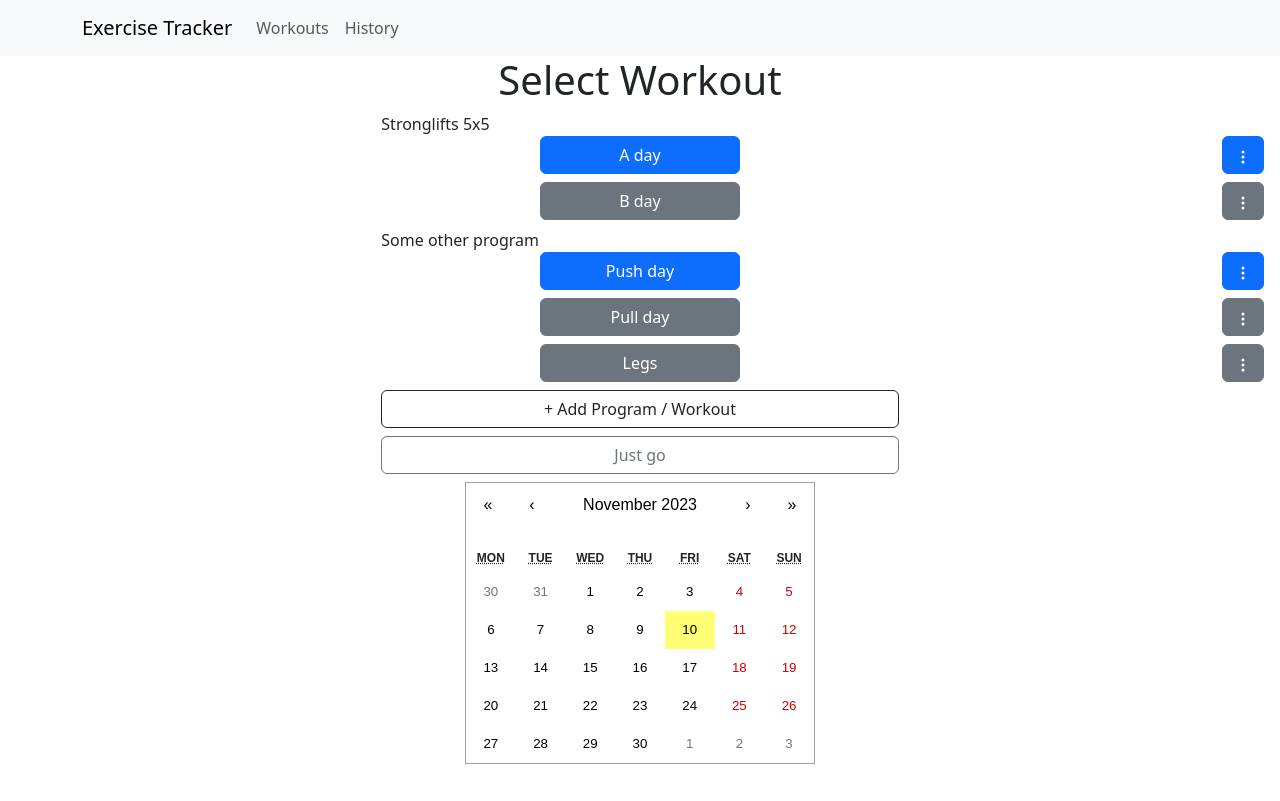
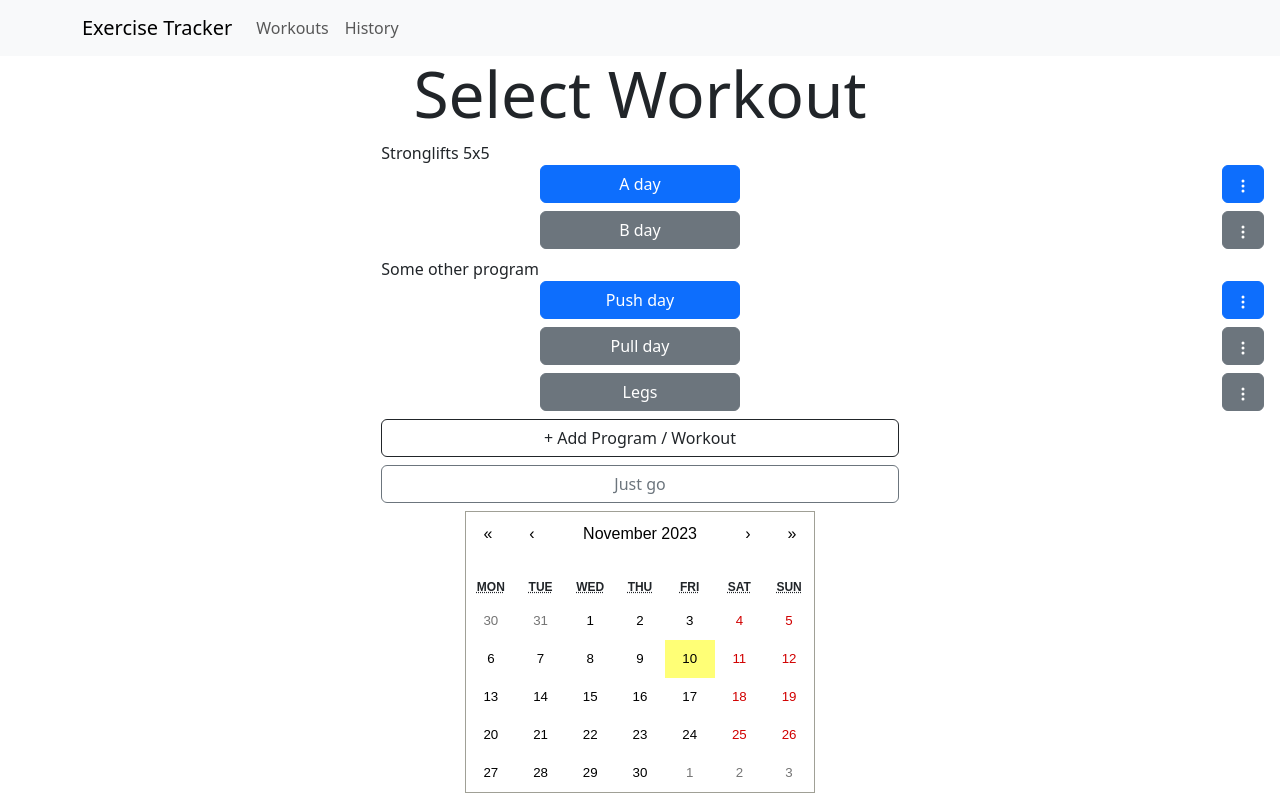
Before and after one commit to GideonNeedleman/5x5, a React (Vite) app: page / in a window 1280 px wide. Built offline with nearby package versions, Linux system fonts and the light colour scheme.

Commit message:
modified data structure

```diff
--- a/src/App.jsx
+++ b/src/App.jsx
@@ -102,6 +102,160 @@ const samplePrograms = [
   },
 ];
 
+const samplePrograms2 = [
+  {
+    name: "Stronglifts 5x5",
+    workouts: [
+      {
+        name: "A day",
+        id: 1,
+        next: true,
+        exercises: [
+          {
+            name: "Barbell Squats",
+            sets: [
+              { weight: 185, reps: 5 },
+              { weight: 185, reps: 5 },
+              { weight: 185, reps: 5 },
+              { weight: 185, reps: 5 },
+              { weight: 185, reps: 5 },
+            ],
+          },
+          {
+            name: "Barbell Row",
+            sets: [
+              { weight: 135, reps: 5 },
+              { weight: 135, reps: 5 },
+              { weight: 135, reps: 5 },
+              { weight: 135, reps: 5 },
+              { weight: 135, reps: 5 },
+            ],
+          },
+          {
+            name: "Bench Press",
+            sets: [
+              { weight: 125, reps: 5 },
+              { weight: 125, reps: 5 },
+              { weight: 125, reps: 5 },
+              { weight: 125, reps: 5 },
+              { weight: 125, reps: 5 },
+            ],
+          },
+        ],
+      },
+      {
+        name: "B day",
+        id: 2,
+        next: false,
+        exercises: [
+          {
+            name: "Barbell Squats",
+            sets: [
+              { weight: 185, reps: 5 },
+              { weight: 185, reps: 5 },
+              { weight: 185, reps: 5 },
+              { weight: 185, reps: 5 },
+              { weight: 185, reps: 5 },
+            ],
+          },
+          {
+            name: "Overhead Press",
+            sets: [
+              { weight: 95, reps: 5 },
+              { weight: 95, reps: 5 },
+              { weight: 95, reps: 5 },
+              { weight: 95, reps: 5 },
+              { weight: 95, reps: 5 },
+            ],
+          },
+          {
+            name: "Deadlift",
+            sets: [{ weight: 195, reps: 5 }],
+          },
+        ],
+      },
+    ],
+  },
+  {
+    name: "Some other program",
+    workouts: [
+      {
+        name: "Push day",
+        id: 3,
+        next: true,
+        exercises: [
+          {
+            name: "Pushups",
+            sets: [
+              { weight: null, reps: 15 },
+              { weight: null, reps: 15 },
+              { weight: null, reps: 15 },
+              { weight: null, reps: 15 },
+              { weight: null, reps: 15 },
+            ],
+          },
+          {
+            name: "Bench Press",
+            sets: [
+              { weight: 125, reps: 5 },
+              { weight: 125, reps: 5 },
+              { weight: 125, reps: 5 },
+              { weight: 125, reps: 5 },
+              { weight: 125, reps: 5 },
+            ],
+          },
+        ],
+      },
+      {
+        name: "Pull day",
+        id: 4,
+        next: false,
+        exercises: [
+          {
+            name: "Pullups",
+            sets: [
+              { weight: null, reps: 8 },
+              { weight: null, reps: 6 },
+              { weight: null, reps: 3 },
+            ],
+          },
+          {
+            name: "Deadlift",
+            sets: [{ weight: 195, reps: 5 }],
+          },
+        ],
+      },
+      {
+        name: "Legs",
+        id: 5,
+        next: false,
+        exercises: [
+          {
+            name: "BarbellSquats",
+            sets: [
+              { weight: 185, reps: 5 },
+              { weight: 185, reps: 5 },
+              { weight: 185, reps: 5 },
+              { weight: 185, reps: 5 },
+              { weight: 185, reps: 5 },
+            ],
+          },
+          {
+            name: "Leg Press",
+            sets: [
+              { weight: 215, reps: 5 },
+              { weight: 215, reps: 5 },
+              { weight: 215, reps: 5 },
+              { weight: 215, reps: 5 },
+              { weight: 215, reps: 5 },
+            ],
+          },
+        ],
+      },
+    ],
+  },
+];
+
 function App() {
   return (
     <GlobalContextProvider>
@@ -110,7 +264,7 @@ function App() {
         <Routes>
           <Route
             path="/"
-            element={<SelectWorkout programs={samplePrograms} />}
+            element={<SelectWorkout programs={samplePrograms2} />}
           />
           <Route path="/workout" element={<DoWorkout />} />
           <Route path="/history" element={<History />} />
--- a/src/components/ConfirmFinishWorkoutModal.jsx
+++ b/src/components/ConfirmFinishWorkoutModal.jsx
@@ -10,13 +10,13 @@ function ConfirmFinishWorkoutModal({ onHide, show, handleClose }) {
       centered
     >
       <Modal.Body>
-        <p>Are you sure you want to finish the workout?</p>
+        <h3 className="text-center">Confirm finish workout</h3>
       </Modal.Body>
       <Modal.Footer>
-        <Button onClick={handleClose} variant="secondary">
+        <Button onClick={onHide} variant="secondary">
           Cancel
         </Button>
-        <Button onClick={onHide}>Confirm</Button>
+        <Button onClick={handleClose}>Confirm</Button>
       </Modal.Footer>
     </Modal>
   );
--- a/src/components/DoExercise.jsx
+++ b/src/components/DoExercise.jsx
@@ -1,40 +1,34 @@
 import { useState } from "react";
 import { Button } from "react-bootstrap";
 import Accordion from "react-bootstrap/Accordion";
+import DoSet from "./DoSet";
 
 function DoExercise({ exercise, index }) {
   const [activeKey, setActiveKey] = useState(1);
-  const sets = [];
-  for (let i = 0; i < exercise.sets; i++) {
-    sets.push(
-      <Accordion.Item eventKey={`${i - 1 + activeKey}`} key={i}>
-        <Accordion.Header>Set #{i + 1}</Accordion.Header>
-        <Accordion.Body>
-          <>
-            input weight & rep values
-            <Button
-              className="w-100 my-2"
-              onClick={() => setActiveKey((prev) => prev - 1)}
-            >
-              Rest Timer
-            </Button>
-          </>
-        </Accordion.Body>
-      </Accordion.Item>
-    );
+
+  function handleFinishSet() {
+    setActiveKey((prev) => prev - 1);
   }
   return (
     <Accordion.Item eventKey={`${index}`}>
       <Accordion.Header>
         <span className="d-flex justify-content-between w-100 px-1">
           <span className="fw-bold">{exercise.name}</span>
-          <span className="mx-1">{exercise.sets} sets</span>
+          <span className="mx-1">{exercise.sets.length} sets</span>
         </span>
       </Accordion.Header>
       <Accordion.Body>
         <>
           <Accordion defaultActiveKey="0" flush>
-            {sets}
+            {exercise.sets.map((set, i) => (
+              <DoSet
+                set={set}
+                key={i}
+                index={i}
+                activeKey={activeKey}
+                handleFinishSet={handleFinishSet}
+              />
+            ))}
           </Accordion>
         </>
       </Accordion.Body>
--- /dev/null
+++ b/src/components/DoSet.jsx
@@ -0,0 +1,40 @@
+import { useState } from "react";
+import { Accordion, Button } from "react-bootstrap";
+
+function DoSet({ set, index, activeKey, handleFinishSet }) {
+  return (
+    <Accordion.Item eventKey={`${index - 1 + activeKey}`}>
+      <Accordion.Header>
+        <span className="d-flex justify-content-between w-100 px-1">
+          <span className="fw-bold">Set {index + 1}</span>
+        </span>
+      </Accordion.Header>
+      <Accordion.Body>
+        <p>Weight: {set.weight}lbs</p>
+        <p>Reps: {set.reps}lbs</p>
+        <Button className="w-100 my-2" onClick={handleFinishSet}>
+          Rest Timer
+        </Button>
+      </Accordion.Body>
+    </Accordion.Item>
+  );
+  /*   return (
+    <Accordion.Item eventKey={`${index}`}>
+      <Accordion.Header>
+        <span className="d-flex justify-content-between w-100 px-1">
+          <span className="fw-bold">{set.name}</span>
+          <span className="mx-1">{exercise.sets} sets</span>
+        </span>
+      </Accordion.Header>
+      <Accordion.Body>
+        <>
+          <Accordion defaultActiveKey="0" flush>
+            {exercise.sets.map((set, index) => {})}
+          </Accordion>
+        </>
+      </Accordion.Body>
+    </Accordion.Item>
+  ); */
+}
+
+export default DoSet;
--- a/src/pages/DoWorkout.jsx
+++ b/src/pages/DoWorkout.jsx
@@ -7,6 +7,7 @@ import Col from "react-bootstrap/Col";
 import Accordion from "react-bootstrap/Accordion";
 import DoExercise from "../components/DoExercise";
 import { useState } from "react";
+import ConfirmFinishWorkoutModal from "../components/ConfirmFinishWorkoutModal";
 
 function DoWorkout() {
   const {
@@ -16,6 +17,7 @@ function DoWorkout() {
   } = useGlobalContext();
   const navigate = useNavigate();
   const [activeKey, setActiveKey] = useState(1);
+  const [show, setShow] = useState(false);
 
   function handleBack() {
     dispatch({ type: "clear-workout" });
@@ -27,6 +29,12 @@ function DoWorkout() {
     setActiveKey(0);
   }
 
+  function handleConfirmationModal() {
+    // If workout completed then don't need modal
+    // Or change final 'rest timer' press trigger handleFinishWorkout
+    setShow(true);
+  }
+
   function handleFinishWorkout() {
     dispatch({ type: "finish-workout" });
     navigate("/history");
@@ -34,7 +42,7 @@ function DoWorkout() {
 
   return (
     <Container as="main">
-      <h1 className="display-1 text-center">{workout.name} </h1>
+      <h1 className="display-3 text-center">{workout.name} </h1>
 
       {isWorkoutStarted === false && (
         <Row>
@@ -68,21 +76,20 @@ function DoWorkout() {
 
       {isWorkoutStarted === true && (
         <>
-          {/*           <Button
-            className="w-100 my-2"
-            onClick={() => setActiveKey((prev) => prev - 1)}
-          >
-            Increment
-          </Button> */}
           <Button
             variant="secondary"
             className="w-100"
-            onClick={handleFinishWorkout}
+            onClick={handleConfirmationModal}
           >
             Finish Workout
           </Button>
         </>
       )}
+      <ConfirmFinishWorkoutModal
+        show={show}
+        onHide={() => setShow(false)}
+        handleClose={handleFinishWorkout}
+      />
     </Container>
   );
 }
--- a/src/pages/History.jsx
+++ b/src/pages/History.jsx
@@ -3,7 +3,7 @@ import { Container } from "react-bootstrap";
 function History() {
   return (
     <Container as="main">
-      Past data will be displayed here along with visualizations & graphs
+      <h3 className="text-center mt-3">Visualize past data here</h3>
     </Container>
   );
 }
--- a/src/pages/SelectWorkout.jsx
+++ b/src/pages/SelectWorkout.jsx
@@ -8,7 +8,9 @@ import WorkoutButton from "../components/WorkoutButton";
 function SelectWorkout({ programs }) {
   return (
     <main>
-      <h1 className="d-flex justify-content-center">Select Workout</h1>
+      <h1 className="d-flex display-3 justify-content-center">
+        Select Workout
+      </h1>
       <Stack
         gap={2}
         className="col-sm-5 mx-auto px-2"
```
Also changed, not shown: 2 other files (tests, documents, lock files or other folders).
